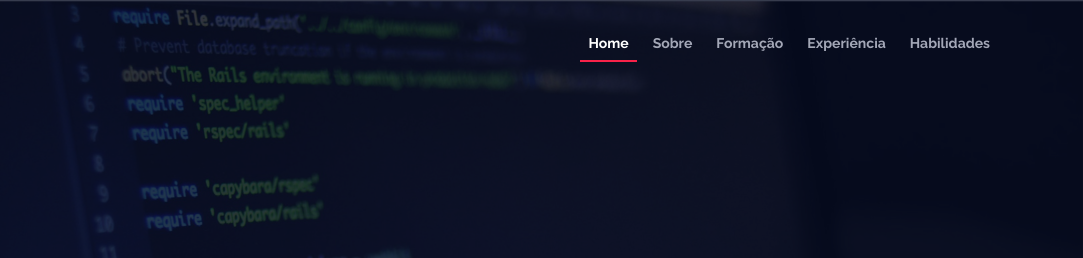
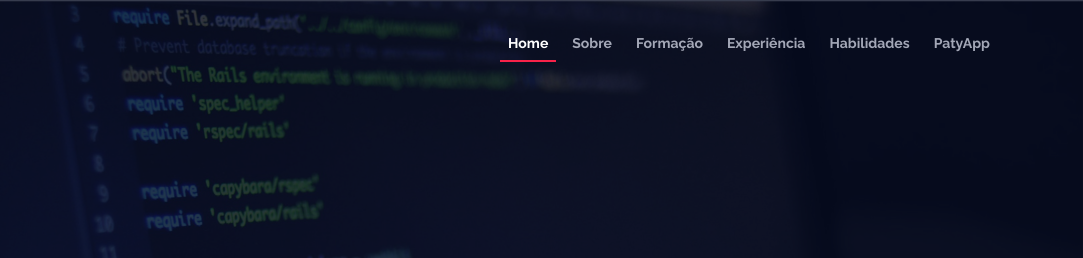
Before and after one commit to cledsonmedeiros/cledsonmedeiros.github.io, a plain HTML site: page index.html in a window 1280 px wide. Shown: the top 258 px of the page, 197-1280 px from the left. Drawn offline with nearby package versions, Linux system fonts and the light colour scheme.

Commit message:
add: PatyApp link

```diff
--- a/index.html
+++ b/index.html
@@ -48,6 +48,7 @@
                     <li><a href="#formacao">Formação</a></li>
                     <li><a href="#experiencia">Experiência</a></li>
                     <li><a href="#habilidades">Habilidades</a></li>
+                    <li><a href="http://teste.clmsoft.com.br">PatyApp</a></li>
                     <!-- <li class="buy-tickets"><a href="">Contato</a></li> -->
                 </ul>
             </nav>
```
Also changed, not shown: 1 other file.
